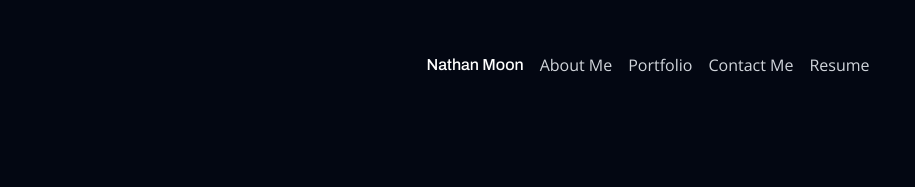
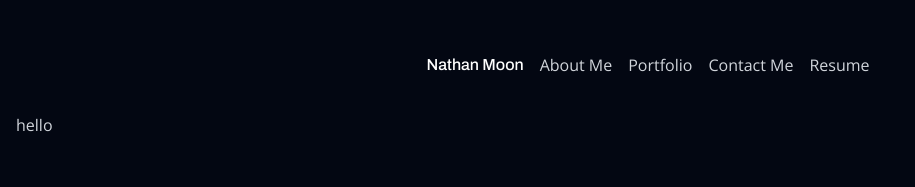
Before and after one commit to Cyanasaurusrex/Nathan_Moon_Portfolio, a Next.js app: page / in a window 1280 px wide. Shown: the top 187 px of the page, without its empty margins (0-915 px from the left). Built offline with nearby package versions, Linux system fonts and the light colour scheme; no server answers.

Commit message:
added placeholder footer

```diff
--- a/next.config.js
+++ b/next.config.js
@@ -1,8 +1,8 @@
-// /** @type {import('next').NextConfig} */
-// const nextConfig = {
-//     experimental: {
-//         appDir: true
-//     }
-// }
+/** @type {import('next').NextConfig} */
+const nextConfig = {
+    experimental: {
+        appDir: true
+    }
+}
 
-// module.exports = nextConfig
+module.exports = nextConfig
--- a/src/app/page.js
+++ b/src/app/page.js
@@ -1,10 +1,10 @@
 import Navbar from '../components/Navbar'
-
+import Footer from '../components/Footer'
 export default function Home() {
   return (
-    <main className="flex">
+    <main className="flex flex-col">
         <Navbar />
-        <h1 className="font-primary text-brand-textHeader text-2xl m-w-full" />
+        <Footer />
     </main>
   );
 }
--- a/src/components/Footer.js
+++ b/src/components/Footer.js
@@ -1,11 +1,9 @@
-"use client";
+"use Client";
 import Link from "next/link";
-import "tailwindcss/tailwind.css";
 
 export default function Footer() {
   return (
-    <footer className="footer--container px-10 py-9">
+    <p>hello</p>
 
-    </footer>
   );
 }
```
Also changed, not shown: jsconfig.json (added, +7 -0 lines), src/components/Navbar.js (+11 -6 lines).
